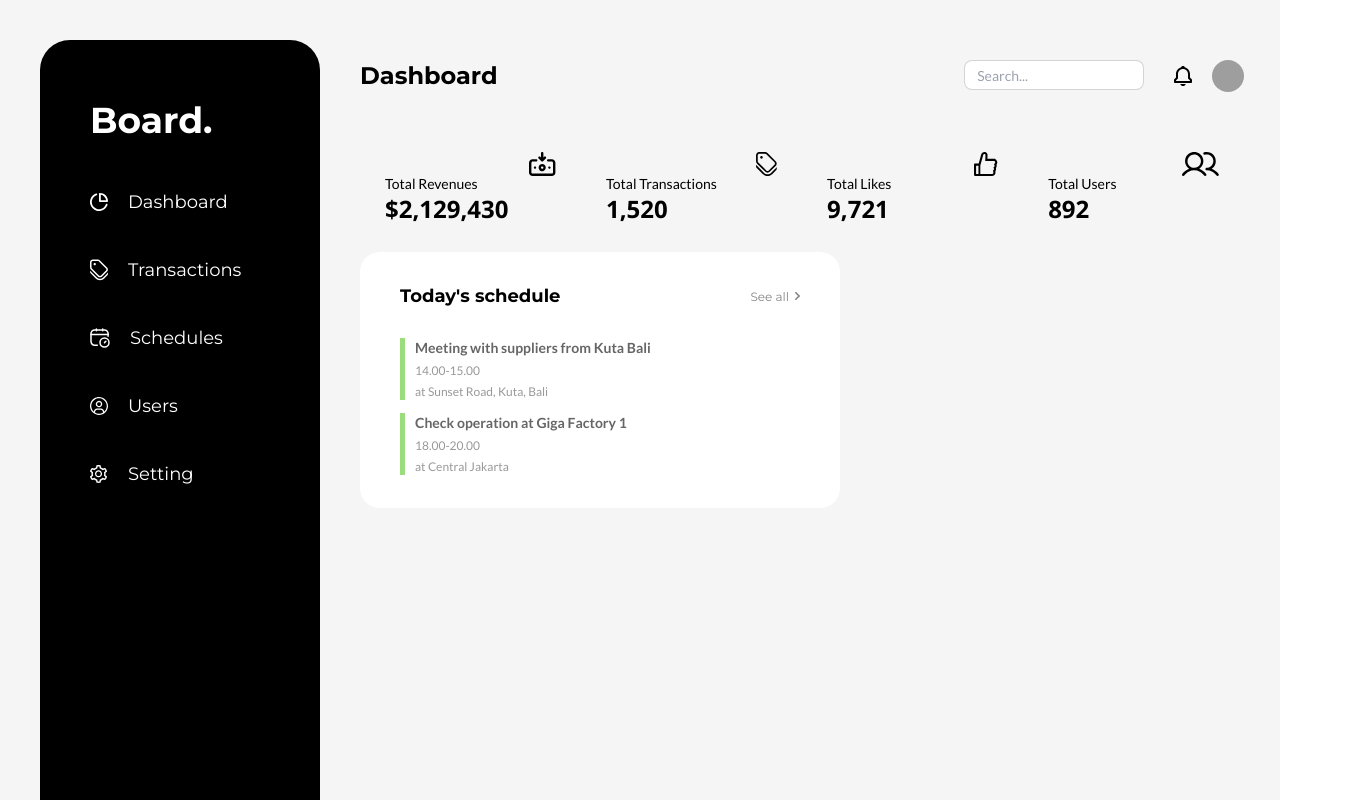
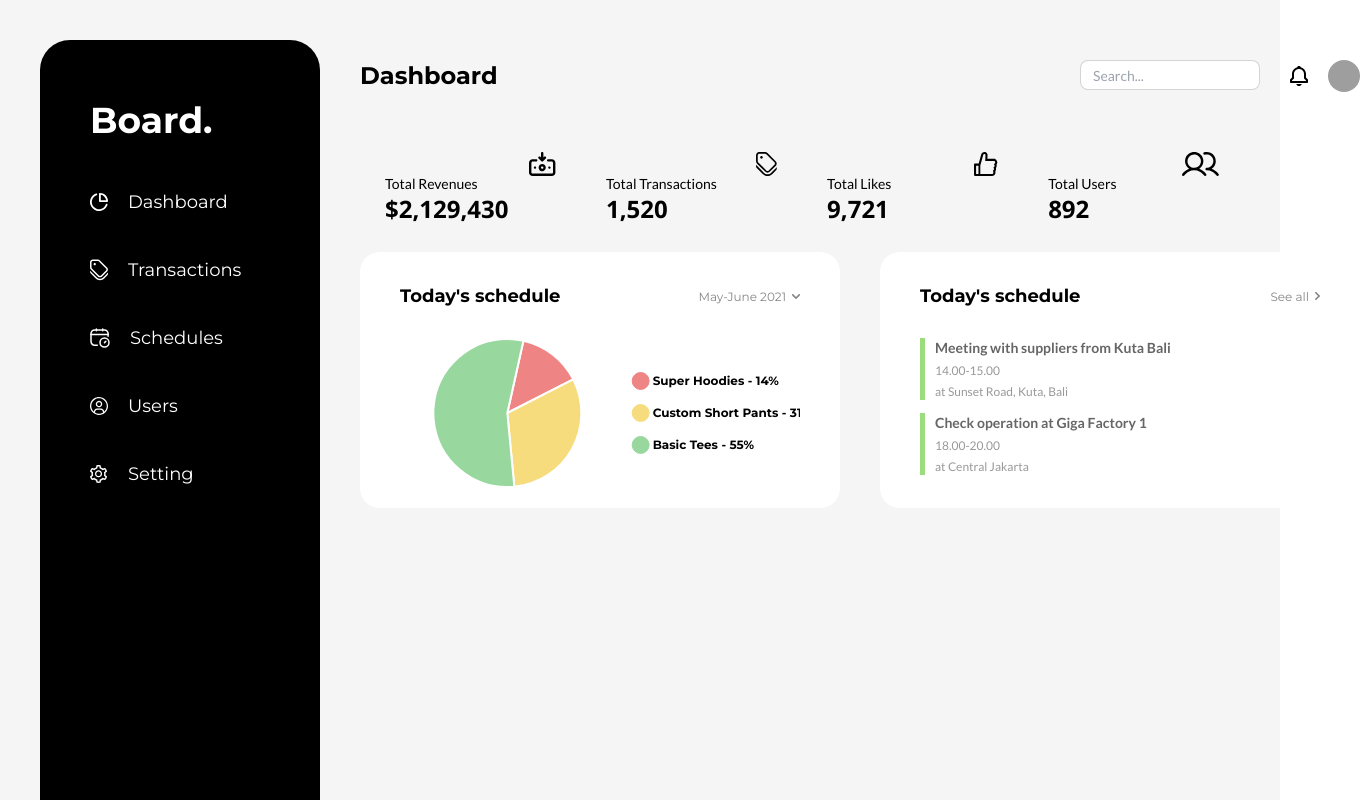
Before and after one commit to kenizaya/listed-dashboard, a React (Vite) app: page / in a window 1280 px wide. Shown: the top 800 px of the page, 1360 px wide, since content can reach past the window. Built offline with nearby package versions, Linux system fonts and the light colour scheme; grey boxes are pictures that could not be loaded.

Commit message:
Add TopProductsCard

```diff
--- a/package.json
+++ b/package.json
@@ -9,8 +9,11 @@
     "preview": "vite preview"
   },
   "dependencies": {
+    "@types/react-chartjs-2": "^2.5.7",
+    "chart.js": "^4.2.1",
     "daisyui": "^2.51.5",
     "react": "^18.2.0",
+    "react-chartjs-2": "^5.2.0",
     "react-dom": "^18.2.0"
   },
   "devDependencies": {
--- /dev/null
+++ b/src/components/TopProductsCard.tsx
@@ -0,0 +1,80 @@
+import React from 'react'
+import downArrow from '../assets/icons/downArrow.svg'
+import {
+  Chart as ChartJS,
+  ArcElement,
+  Tooltip,
+  Legend,
+  ChartOptions,
+} from 'chart.js'
+import { Pie } from 'react-chartjs-2'
+
+ChartJS.register(ArcElement, Tooltip, Legend)
+
+const TopProductsCard = () => {
+  const data = {
+    labels: ['Super Hoodies', 'Custom Short Pants', 'Basic Tees'],
+    datasets: [
+      {
+        data: [14, 31, 55],
+        backgroundColor: ['#EE8484', '#F6DC7D', '#98D89E'],
+        rotation: 4 * Math.PI,
+      },
+    ],
+  }
+
+  const legendLabels = data.labels.map((label, index) => ({
+    text: `${label} - ${data.datasets[0].data[index]}%`,
+    fillStyle: data.datasets[0].backgroundColor[index],
+    strokeStyle: data.datasets[0].backgroundColor[index],
+  }))
+
+  const options: ChartOptions<'pie'> = {
+    responsive: true,
+    maintainAspectRatio: false,
+    plugins: {
+      legend: {
+        display: true,
+        position: 'right',
+        reverse: false,
+        labels: {
+          usePointStyle: true,
+          font: {
+            weight: 'bold',
+            size: 12,
+            family: 'Montserrat',
+          },
+          padding: 20,
+          color: 'black',
+          generateLabels: function (chart) {
+            return legendLabels
+          },
+        },
+      },
+      tooltip: {
+        enabled: false,
+      },
+    },
+  }
+
+  return (
+    <div className='w-[480px] rounded-[20px] h-[256px] px-10 py-[30px] bg-white'>
+      <div className='flex justify-between pb-7'>
+        <h3 className='font-montserrat font-bold text-lg text-black'>
+          Today's schedule
+        </h3>
+        <button className='flex items-center gap-[6px] font-montserrat text-xs text-[#858585] leading-[15px]'>
+          May-June 2021{' '}
+          <span>
+            <img src={downArrow} alt='' />
+          </span>
+        </button>
+      </div>
+      <div className='text-left'>
+        <Pie data={data} options={options} />
+      </div>
+    </div>
+  )
+}
+
+export default TopProductsCard
--- a/src/pages/Dashboard.tsx
+++ b/src/pages/Dashboard.tsx
@@ -7,6 +7,7 @@ import like from '../assets/icons/like.svg'
 import user from '../assets/icons/user.svg'
 import Header from '../components/Header'
 import ScheduleCard from '../components/ScheduleCard'
+import TopProductsCard from '../components/TopProductsCard'
 
 const Dashboard = () => {
   return (
@@ -40,7 +41,10 @@ const Dashboard = () => {
             amount='892'
           />
         </div>
-        <ScheduleCard />
+        <div className='flex gap-10'>
+          <TopProductsCard />
+          <ScheduleCard />
+        </div>
       </div>
     </div>
   )
```
Also changed, not shown: src/assets/icons/downArrow.svg (added), 1 other file (tests, documents, lock files or other folders).
